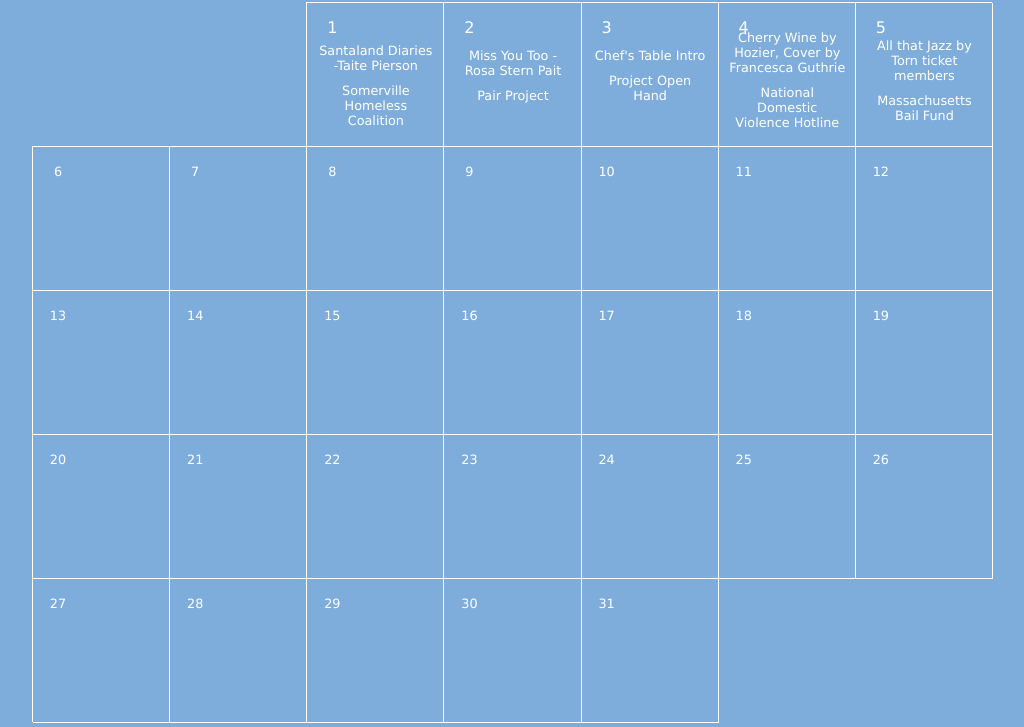
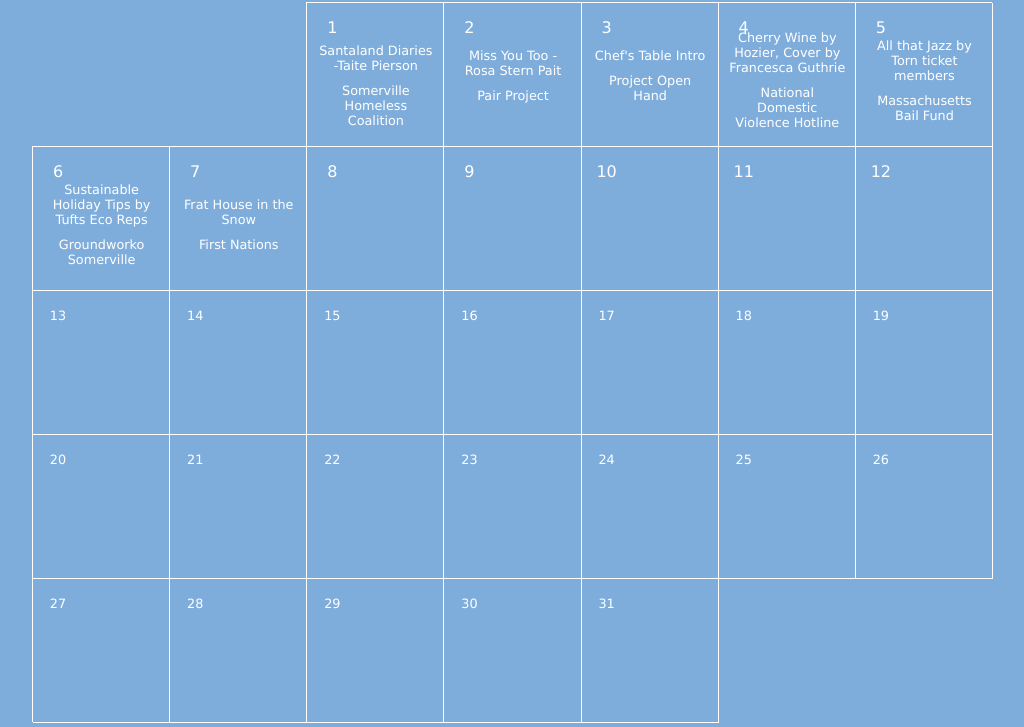
Before and after one commit to carlfroneberger/torntickmas, a plain HTML site: page index.html in a window 1280 px wide. Shown: the part 81-808 px from the top of the page, without its empty margins (127-1151 px from the left). Drawn offline with Linux system fonts and the light colour scheme.

Commit message:
more dates

```diff
--- a/index.html
+++ b/index.html
@@ -74,28 +74,108 @@
         </div>
 
       </div>
+
+
+      <!-- <div  target="_blank" class="day">
+        <div class="num">5</div>
+        <div class="space"></div>
+
+        <a  target="_blank" href="">
+        </a>
+        <div class="space"></div>
+        <a target="_blank" href="">
+        </a>
+
+      </div> -->
+
+
+
+
+
+
       <div class="week">
-        <a  target="_blank" class="day">
+        <div  target="_blank" class="day">
           <div class="num">6</div>
+          <div class="space"></div>
+
+          <a  target="_blank" href="https://docs.google.com/document/d/1042Vd6frv_2djarc3AmOTLE9vN-8kkCb2x44dHUN14k/edit?usp=sharing">
+            Sustainable Holiday Tips by Tufts Eco Reps
           </a>
-        <a  target="_blank" class="day">
+          <div class="space"></div>
+          <a target="_blank" href="http://www.groundworksomerville.org/">
+            Groundworko Somerville
+          </a>
+
+        </div>
+        <div  target="_blank" class="day">
           <div class="num">7</div>
+          <div class="space"></div>
+
+          <a  target="_blank" href="https://drive.google.com/file/d/1pYLZAHJrB7ciWjYISjvcfGCfYh2HXEoK/view?usp=sharing">
+            Frat House in the Snow
           </a>
-        <a  target="_blank" class="day">
+          <div class="space"></div>
+          <a target="_blank" href="https://www.firstnations.org/ways-to-give/">
+            First Nations
+          </a>
+
+        </div>
+        <div  target="_blank" class="day">
           <div class="num">8</div>
+          <div class="space"></div>
+
+          <a  target="_blank" href="">
           </a>
-        <a  target="_blank" class="day">
+          <div class="space"></div>
+          <a target="_blank" href="">
+          </a>
+
+        </div>
+        <div  target="_blank" class="day">
           <div class="num">9</div>
+          <div class="space"></div>
+
+          <a  target="_blank" href="">
           </a>
-        <a  target="_blank" class="day">
+          <div class="space"></div>
+          <a target="_blank" href="">
+          </a>
+
+        </div>
+        <div  target="_blank" class="day">
           <div class="num">10</div>
+          <div class="space"></div>
+
+          <a  target="_blank" href="">
           </a>
-        <a  target="_blank" class="day">
+          <div class="space"></div>
+          <a target="_blank" href="">
+          </a>
+
+        </div>
+        <div  target="_blank" class="day">
           <div class="num">11</div>
+          <div class="space"></div>
+
+          <a  target="_blank" href="">
           </a>
-        <a  target="_blank" class="day">
+          <div class="space"></div>
+          <a target="_blank" href="">
+          </a>
+
+        </div>
+        <div  target="_blank" class="day">
           <div class="num">12</div>
+          <div class="space"></div>
+
+          <a  target="_blank" href="">
           </a>
+          <div class="space"></div>
+          <a target="_blank" href="">
+          </a>
+
+        </div>
+
 
       </div>
       <div class="week">
```
Lines whose indentation alone changed are shown as unchanged.
